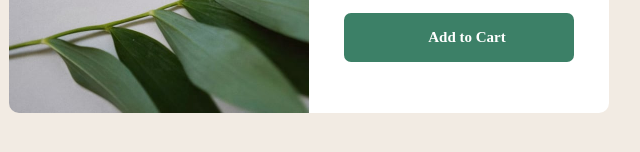
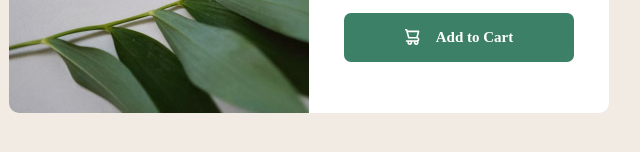
Before and after one commit to Juanjofigue97/product-card-component-main, a plain HTML site: page index.html in a window 1280 px wide. Shown: the part 512-664 px from the top of the page, 331-971 px from the left. Drawn offline with Linux system fonts and the light colour scheme; the site is published under a folder, as on GitHub Pages, so addresses that start at the root find nothing.

Commit message:
Page index

```diff
--- a/index.html
+++ b/index.html
@@ -36,7 +36,7 @@
         </p>
       </div>
       <a href="#" class="btn">
-        <img src="/images/icon-cart.svg" alt="">
+        <img src="./images/icon-cart.svg" alt="">
         <b>
           Add to Cart
         </b>
```
